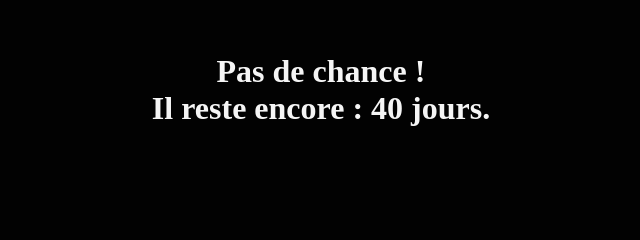
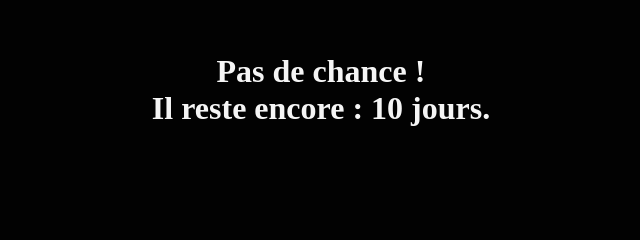
Before and after one commit to aldebaranzbradaradjan/EndOfMacarony, a plain HTML site: page index.html in a window 1280 px wide. Shown: the part 110-350 px from the top of the page, 319-959 px from the left. Drawn offline with Linux system fonts and the light colour scheme.

Commit message:
Update index.html

```diff
--- a/index.html
+++ b/index.html
@@ -48,7 +48,7 @@
       window.onload = function () {
         var one_day = 1000 * 60 * 60 * 24
         var present_date = new Date()
-        var end_of_macrony_day = new Date(2022, 6, 12) // new Date(2022, 6, 19) // new Date(2027, 3, 25)
+        var end_of_macrony_day = new Date(2022, 5, 12) // new Date(2022, 5, 19) // new Date(2027, 3, 25)
         var days = (Math.round(end_of_macrony_day.getTime() - present_date.getTime()) / (one_day)).toFixed(0)
         var res;
 
```
